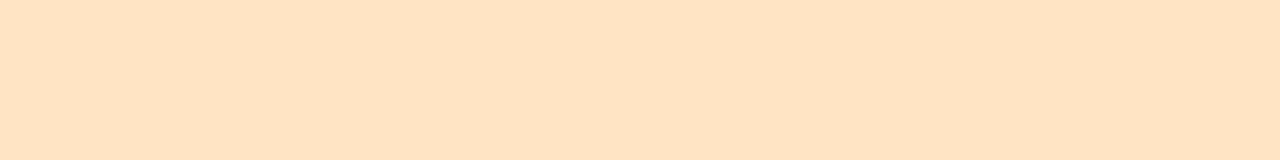
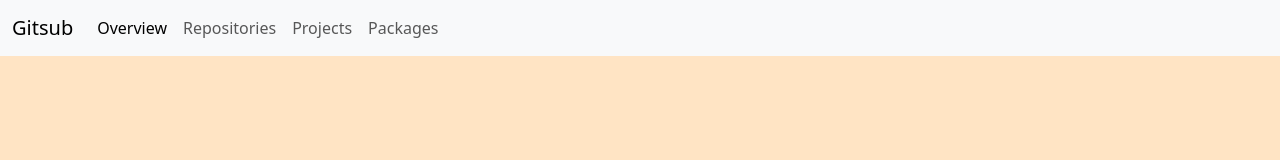
Before and after one commit to nss-evening-cohort-E23/gitsub-the-git-gurus, a plain HTML site: page index.html in a window 1280 px wide. Drawn offline with nearby package versions, Linux system fonts and the light colour scheme.

Commit message:
added navbar to index.html

```diff
--- a/index.html
+++ b/index.html
@@ -5,9 +5,39 @@
   <meta http-equiv="X-UA-Compatible" content="IE=edge">
   <meta name="viewport" content="width=device-width, initial-scale=1.0">
   <title>The Git Gurus - Team Project</title>
+  <link href="https://cdn.jsdelivr.net/npm/bootstrap@5.3.0-alpha3/dist/css/bootstrap.min.css" rel="stylesheet" integrity="sha384-KK94CHFLLe+nY2dmCWGMq91rCGa5gtU4mk92HdvYe+M/SXH301p5ILy+dN9+nJOZ" crossorigin="anonymous">
   <link rel="stylesheet" href="main.css">
 </head>
 <body>
+  <!-- NAVBAR -->
+  <!-- CHANGE LINKS FOR PAGES -->
+  <div id="navbar">
+    <nav class="navbar navbar-expand-lg bg-body-tertiary">
+      <div class="container-fluid">
+        <a class="navbar-brand" href="#">Gitsub</a>
+        <button class="navbar-toggler" type="button" data-bs-toggle="collapse" data-bs-target="#navbarNav" aria-controls="navbarNav" aria-expanded="false" aria-label="Toggle navigation">
+          <span class="navbar-toggler-icon"></span>
+        </button>
+        <div class="collapse navbar-collapse" id="navbarNav">
+          <ul class="navbar-nav">
+            <li class="nav-item">
+              <a class="nav-link active" aria-current="page" href="#">Overview</a>
+            </li>
+            <li class="nav-item">
+              <a class="nav-link" href="#">Repositories</a>
+            </li>
+            <li class="nav-item">
+              <a class="nav-link" href="#">Projects</a>
+            </li>
+            <li class="nav-item">
+              <a class="nav-link">Packages</a>
+            </li>
+          </ul>
+        </div>
+      </div>
+    </nav>
+  </div>
+  <script src="https://cdn.jsdelivr.net/npm/bootstrap@5.3.0-alpha3/dist/js/bootstrap.bundle.min.js" integrity="sha384-ENjdO4Dr2bkBIFxQpeoTz1HIcje39Wm4jDKdf19U8gI4ddQ3GYNS7NTKfAdVQSZe" crossorigin="anonymous"></script>
   <script src="main.js"></script>
 </body>
 </html>
```
